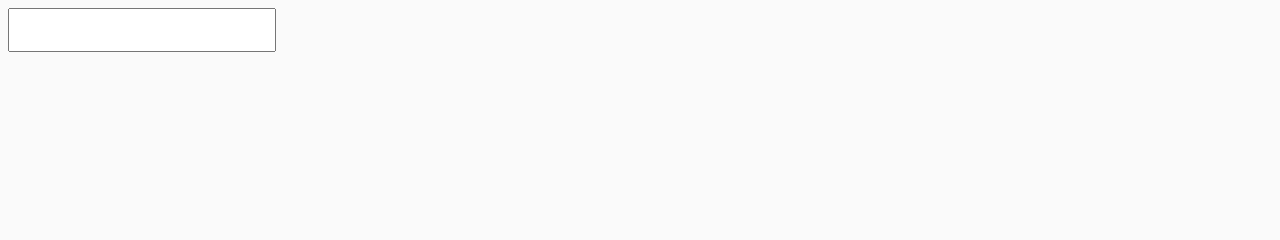
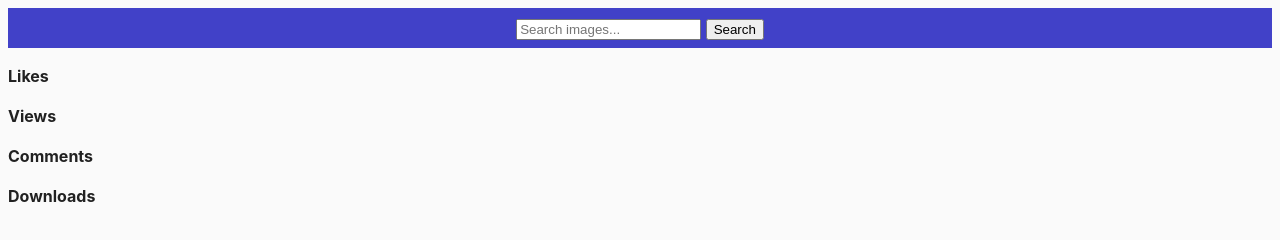
Before and after one commit to barteknr1/goit-js-hw-11, a website built with Parcel: page src/index.html in a window 1280 px wide. Built offline with nearby package versions, Linux system fonts and the light colour scheme.

Commit message:
added libraries

```diff
--- a/package.json
+++ b/package.json
@@ -18,10 +18,14 @@
     "url": "https://github.com/goitacademy/parcel-project-template/issues"
   },
   "dependencies": {
-    "modern-normalize": "^1.1.0"
+    "axios": "^1.3.4",
+    "modern-normalize": "^1.1.0",
+    "notiflix": "^3.2.6",
+    "simplelightbox": "^2.13.0"
   },
   "devDependencies": {
     "@parcel/transformer-sass": "^2.6.0",
+    "buffer": "^6.0.3",
     "parcel": "^2.6.0",
     "parcel-reporter-clean-dist": "^1.0.4",
     "posthtml-include": "^1.7.4"
--- a/src/css/styles.css
+++ b/src/css/styles.css
@@ -12,17 +12,14 @@ body {
   line-height: 1.5;
 }
 
-#search-box {
+#search-form {
   font: inherit;
   padding: 8px;
   max-width: 320px;
+}
+.wrapper {
+  display: flex;
+  justify-content: center;
+  background-color: rgb(65, 65, 200);
   margin-bottom: 16px;
 }
-.country-list {
-  list-style: none;
-}
-.country-list__item {
-  display: flex;
-  align-items: center;
-  gap: 10px;
-}
--- a/src/index.html
+++ b/src/index.html
@@ -7,10 +7,36 @@
     <title>Homework 11</title>
   </head>
   <body>
-    <input type="text" id="search-box" />
-    <ul class="country-list"></ul>
-    <div class="country-info"></div>
-
+    <div class="wrapper">
+      <form class="search-form" id="search-form">
+        <input
+          type="text"
+          name="searchQuery"
+          autocomplete="off"
+          placeholder="Search images..."
+        />
+        <button type="submit">Search</button>
+      </form>
+    </div>
+    <div class="gallery">
+      <div class="photo-card">
+        <!-- <img src="" alt="" loading="lazy" /> -->
+        <div class="info">
+          <p class="info-item">
+            <b>Likes</b>
+          </p>
+          <p class="info-item">
+            <b>Views</b>
+          </p>
+          <p class="info-item">
+            <b>Comments</b>
+          </p>
+          <p class="info-item">
+            <b>Downloads</b>
+          </p>
+        </div>
+      </div>
+    </div>
     <script src="index.js" type="module"></script>
   </body>
 </html>
--- a/src/index.js
+++ b/src/index.js
@@ -1,46 +1,30 @@
 import './css/styles.css';
-// import Notiflix from 'notiflix';
-// import { fetchCountries } from './fetchCountries';
-// import debounce from 'lodash.debounce';
+import Notiflix from 'notiflix';
+import axios from 'axios';
+import SimpleLightbox from "simplelightbox";
+import "simplelightbox/dist/simple-lightbox.min.css";
 
-// const DEBOUNCE_DELAY = 300;
+const input = document.querySelector('input');
+const button = document.querySelector('button');
+const searchForm = document.querySelector('#search-form')
 
-// const searchBox = document.querySelector("#search-box");
-// const countryList = document.querySelector(".country-list");
-// const countryInfo = document.querySelector(".country-info");
+const API_KEY = '34988935-65ac090a375899987f778a290';
+const image_type = 'photo';
+const orientation = 'horizontal';
+const safesearch = 'true';
 
-// searchBox.addEventListener("input", debounce(e => {
-//     fetchCountries(searchBox.value.trim())
-//         .then(data => {
-//             if (data.length > 10) {
-//                 countryInfo.innerHTML = '';
-//                 countryList.innerHTML = '';
-//                 Notiflix.Notify.info(`Too many matches found. Please enter a more specific name.`);
-//             }
-//             if (data.length >= 2 && data.length <= 10) {
-//                 countryInfo.innerHTML = '';
-//                 countryList.innerHTML = '';
-//                 [...data].forEach(item => {
-//                     let countryInList =
-//                         `<li class="country-list__item"><img class="country-flag" src="${item.flags.svg}" alt="${item.flags.alt}" width=40></img>
-//                         <p class="country-list__name"><b>${item.name.official}</b></p></li>`
-//                     countryList.innerHTML += countryInList;
-//                 }
-//                 )
-//             }
-//             if (data.length === 1) {
-//                 countryInfo.innerHTML = '';
-//                 countryList.innerHTML = '';
-//                 countryInfo.innerHTML =
-//                     `<h2 class="country-info__name"><img src="${data[0].flags.svg}" alt="${data[0].flags.alt}" width=40></img>
-//                     ${data[0].name.official}</h2>
-//                     <p><b>Capital:</b> ${data[0].capital}</p>
-//                     <p><b>Population:</b> ${data[0].population}</p>
-//                     <p><b>Languages:</b> ${Object.values(data[0].languages).join(', ')}</p>`
-//             }
-//         })
-//         .catch(err => {
-//             console.log(err);
-//                 Notiflix.Notify.failure(`Oops, there is no data with that name`)
-//         });
-// }, DEBOUNCE_DELAY));
+searchForm.addEventListener('submit', (e) => {
+    e.preventDefault();
+    let q = input.value;
+    console.log(q);
+});
+
+// https://pixabay.com/api/?key=34988935-65ac090a375899987f778a290&q=yellow+flowers&image_type=photo
+
+// const URL = "https://pixabay.com/api/?key="+API_KEY+"&q="+encodeURIComponent('red roses');
+// $.getJSON(URL, function(data){
+// if (parseInt(data.totalHits) > 0)
+//     $.each(data.hits, function(i, hit){ console.log(hit.pageURL); });
+// else
+//     console.log('No hits');
+// });
```
Also changed, not shown: src/fetchCountries.js (deleted, +0 -15 lines), 1 other file.
